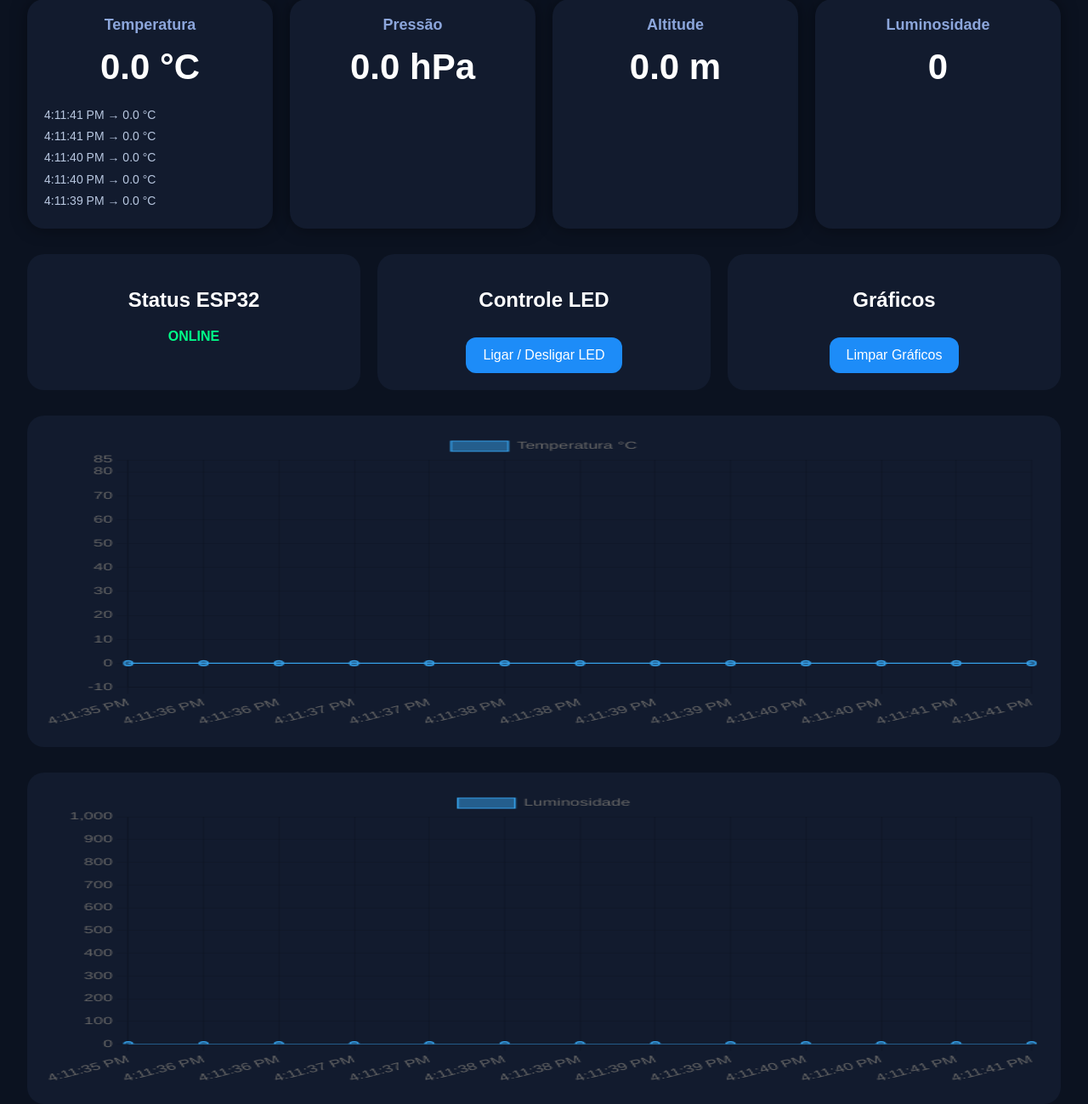
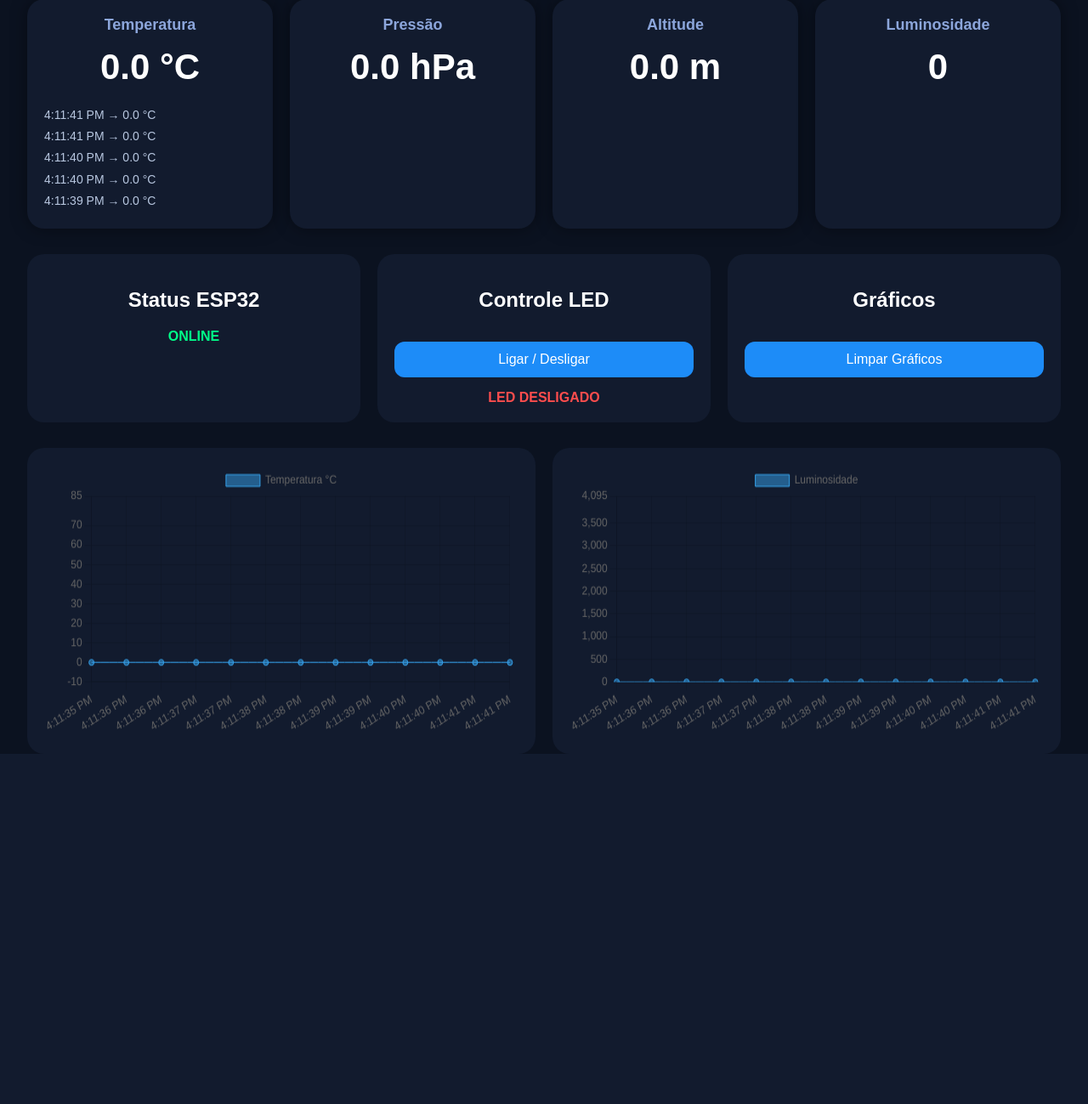
Before and after one commit to JeffersonFis/central-ambiental-iot, a Flask app: page / in a window 1280 px wide. Shown: the part 95-1394 px from the top of the page at 85% size. After the commit the page ends 982 px from the top, so only its background shows below. Run offline with Flask 3, Linux system fonts and the light colour scheme.

Commit message:
Update index.html

```diff
--- a/templates/index.html
+++ b/templates/index.html
@@ -20,7 +20,7 @@ body{
     padding:0;
     background:#0b1220;
     color:white;
-    font-family:Arial, sans-serif;
+    font-family:Arial,sans-serif;
 }
 
 header{
@@ -43,108 +43,168 @@ header{
 .cards{
 
     display:grid;
-    grid-template-columns:repeat(auto-fit,minmax(220px,1fr));
+
+    grid-template-columns:
+    repeat(auto-fit,minmax(220px,1fr));
+
     gap:20px;
 }
 
 .card{
 
     background:#121b2e;
+
     border-radius:20px;
+
     padding:20px;
-    box-shadow:0 0 20px rgba(0,0,0,0.4);
+
+    box-shadow:
+    0 0 20px rgba(0,0,0,0.4);
+
     text-align:center;
 }
 
 .card h2{
 
     margin:0;
+
     font-size:18px;
+
     color:#8ca6db;
 }
 
 .valor{
 
     font-size:42px;
+
     margin-top:15px;
+
     font-weight:bold;
 }
 
 .historico{
 
     margin-top:20px;
+
     text-align:left;
+
     font-size:14px;
+
     color:#b8c7e0;
+
     line-height:1.8;
 }
 
 .status{
 
     margin-top:30px;
-    display:flex;
+
+    display:grid;
+
+    grid-template-columns:
+    repeat(auto-fit,minmax(250px,1fr));
+
     gap:20px;
-    flex-wrap:wrap;
 }
 
 .statusBox{
 
-    flex:1;
-    min-width:220px;
     background:#121b2e;
+
     border-radius:20px;
+
     padding:20px;
+
     text-align:center;
 }
 
 .online{
 
     color:#00ff88;
+
     font-weight:bold;
 }
 
 .offline{
 
-    color:red;
+    color:#ff4d4d;
+
     font-weight:bold;
+}
+
+.ledLigado{
+
+    color:#00ff88;
+
+    font-weight:bold;
+}
+
+.ledDesligado{
+
+    color:#ff4d4d;
+
+    font-weight:bold;
+}
+
+button{
+
+    background:#1d8cf8;
+
+    color:white;
+
+    border:none;
+
+    padding:12px 20px;
+
+    border-radius:12px;
+
+    cursor:pointer;
+
+    margin-top:15px;
+
+    font-size:16px;
+
+    width:100%;
+}
+
+button:hover{
+
+    opacity:0.8;
 }
 
 .graficos{
 
     margin-top:30px;
+
     display:grid;
-    grid-template-columns:1fr;
-    gap:30px;
+
+    grid-template-columns:1fr 1fr;
+
+    gap:20px;
 }
 
 .graficoBox{
 
     background:#121b2e;
+
     border-radius:20px;
+
     padding:20px;
 }
 
 canvas{
 
     width:100% !important;
-    height:350px !important;
+
+    height:320px !important;
 }
 
-button{
+@media(max-width:900px){
 
-    background:#1d8cf8;
-    color:white;
-    border:none;
-    padding:12px 20px;
-    border-radius:12px;
-    cursor:pointer;
-    margin-top:10px;
-    font-size:16px;
-}
+    .graficos{
 
-button:hover{
-
-    opacity:0.8;
+        grid-template-columns:1fr;
+    }
 }
 
 </style>
@@ -243,9 +303,18 @@ OFFLINE
 
 <button onclick="toggleLED()">
 
-Ligar / Desligar LED
+Ligar / Desligar
 
 </button>
+
+<div
+id="estadoLED"
+class="ledDesligado"
+style="margin-top:15px;">
+
+LED DESLIGADO
+
+</div>
 
 </div>
 
@@ -323,7 +392,7 @@ new Chart(ctxTemp, {
 
             data:dadosTemperatura,
 
-            borderWidth:1.2,
+            borderWidth:1,
 
             tension:0.35
         }]
@@ -361,7 +430,7 @@ new Chart(ctxLum, {
 
             data:dadosLuminosidade,
 
-            borderWidth:1.2,
+            borderWidth:1,
 
             tension:0.35
         }]
@@ -378,7 +447,7 @@ new Chart(ctxLum, {
             y:{
 
                 min:0,
-                max:1000
+                max:4095
             }
         }
     }
@@ -476,10 +545,11 @@ async function atualizarDados(){
         );
 
         historicoTemp.unshift(
-        horario +
-        ' → ' +
-        ultimaTemperatura.toFixed(1) +
-        ' °C'
+
+            horario +
+            ' → ' +
+            ultimaTemperatura.toFixed(1)
+            + ' °C'
         );
 
         if(historicoTemp.length > 5){
@@ -516,8 +586,6 @@ async function atualizarDados(){
         'statusESP'
         ).className =
         'offline';
-
-        console.log(erro);
     }
 }
 
@@ -538,6 +606,36 @@ async function toggleLED(){
             estado:ledEstado
         })
     });
+
+    atualizarEstadoLED();
+}
+
+function atualizarEstadoLED(){
+
+    if(ledEstado){
+
+        document.getElementById(
+        'estadoLED'
+        ).innerHTML =
+        'LED LIGADO';
+
+        document.getElementById(
+        'estadoLED'
+        ).className =
+        'ledLigado';
+
+    }else{
+
+        document.getElementById(
+        'estadoLED'
+        ).innerHTML =
+        'LED DESLIGADO';
+
+        document.getElementById(
+        'estadoLED'
+        ).className =
+        'ledDesligado';
+    }
 }
 
 function limparGraficos(){
```
